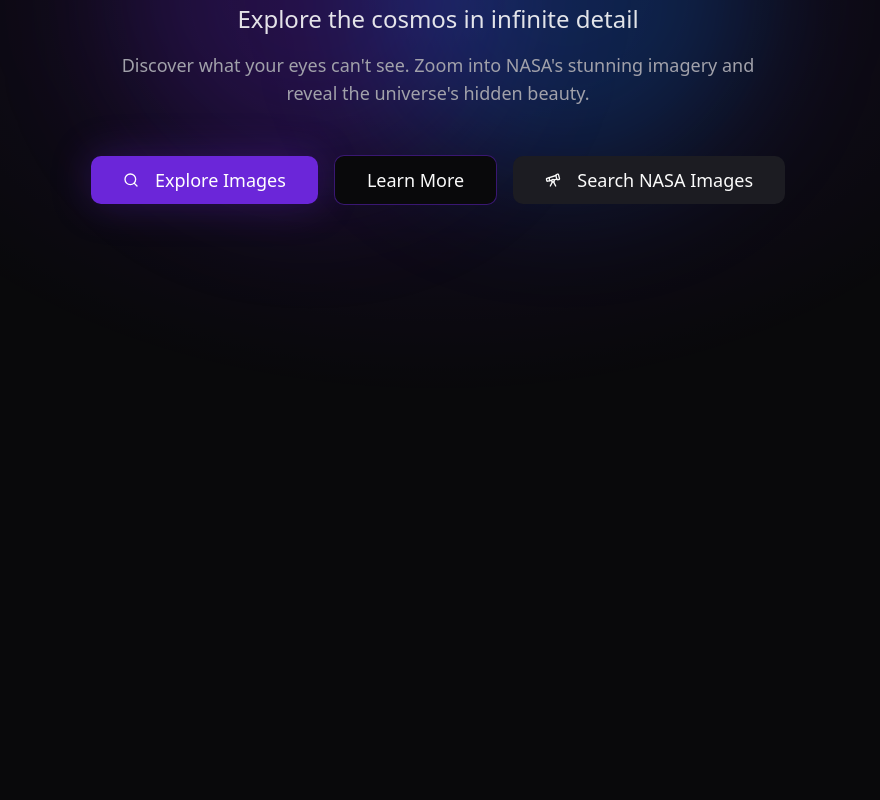
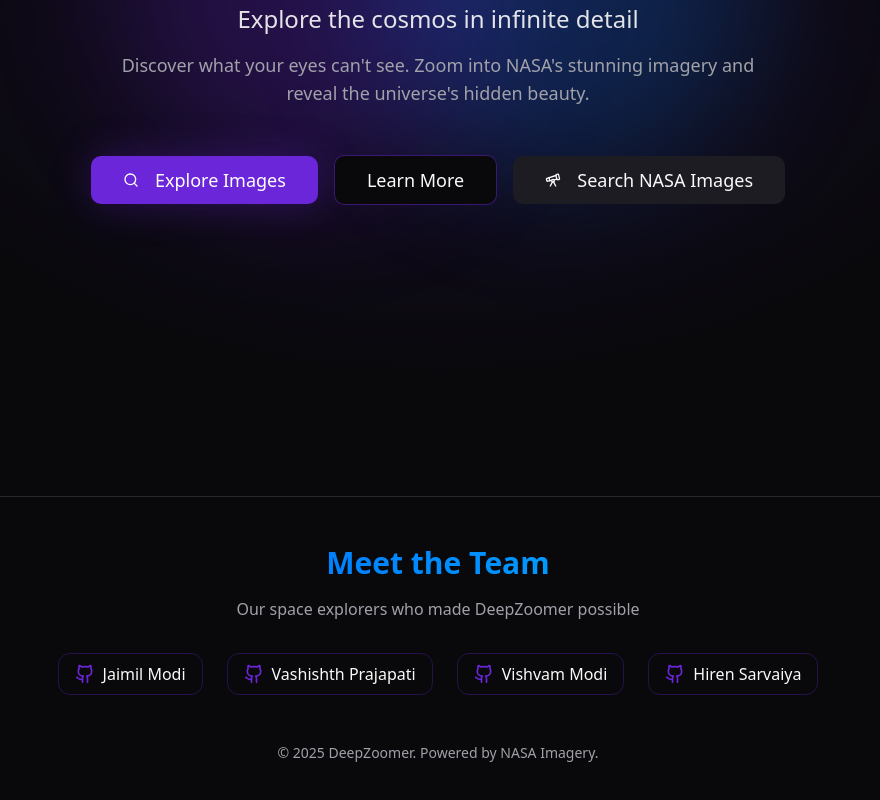
Before and after one commit to JaimilModi/Deep-Zoomer, a React (Vite) app: page / in a window 1280 px wide. Shown: the part 400-1200 px from the top of the page, without its empty margins (202-1082 px from the left). Before the commit the page ends 800 px from the top, so only its background shows below. Built offline with nearby package versions, Linux system fonts and the light colour scheme; the HTML template or start-up script is replaced by a standard one.

Commit message:
all done

```diff
--- a/src/App.tsx
+++ b/src/App.tsx
@@ -4,6 +4,8 @@ import { TooltipProvider } from "@/components/ui/tooltip";
 import { QueryClient, QueryClientProvider } from "@tanstack/react-query";
 import { BrowserRouter, Routes, Route } from "react-router-dom";
 import { Navigation } from "@/components/Navigation";
+import { Footer } from "@/components/Footer"; // <-- import Footer
+
 import Index from "./pages/Index";
 import Gallery from "./pages/Gallery";
 import Viewer from "./pages/Viewer";
@@ -40,6 +42,7 @@ const App = () => (
           <Route path="/high-res" element={<HighResViewer />} />
           <Route path="*" element={<NotFound />} />
         </Routes>
+        <Footer />
       </BrowserRouter>
     </TooltipProvider>
   </QueryClientProvider>
--- /dev/null
+++ b/src/components/Footer.tsx
@@ -0,0 +1,63 @@
+import { Github } from "lucide-react";
+
+export const Footer = () => {
+  return (
+    <footer className="relative bg-background border-t border-muted-foreground/20 mt-24">
+      <div className="container mx-auto px-6 py-12 text-center">
+        <h2 className="text-2xl md:text-3xl font-bold mb-4 bg-clip-text text-transparent bg-aurora-gradient animate-aurora bg-[length:200%_auto]">
+          Meet the Team
+        </h2>
+        <p className="text-muted-foreground mb-8">
+          Our space explorers who made DeepZoomer possible
+        </p>
+
+        <div className="flex justify-center flex-wrap gap-6">
+          {/* Team Member */}
+          <a
+            href="https://github.com/JaimilModi"
+            target="_blank"
+            rel="noopener noreferrer"
+            className="flex items-center gap-2 px-4 py-2 border border-primary/30 rounded-xl hover:bg-primary/10 hover:shadow-cosmic transition-all duration-300"
+          >
+            <Github className="w-5 h-5 text-primary" />
+            <span className="text-foreground font-medium">Jaimil Modi</span>
+          </a>
+
+          <a
+            href="https://github.com/vashishth-182"
+            target="_blank"
+            rel="noopener noreferrer"
+            className="flex items-center gap-2 px-4 py-2 border border-primary/30 rounded-xl hover:bg-primary/10 hover:shadow-cosmic transition-all duration-300"
+          >
+            <Github className="w-5 h-5 text-primary" />
+            <span className="text-foreground font-medium">Vashishth Prajapati</span>
+          </a>
+
+          <a
+            href="https://github.com/Vishvam2006"
+            target="_blank"
+            rel="noopener noreferrer"
+            className="flex items-center gap-2 px-4 py-2 border border-primary/30 rounded-xl hover:bg-primary/10 hover:shadow-cosmic transition-all duration-300"
+          >
+            <Github className="w-5 h-5 text-primary" />
+            <span className="text-foreground font-medium">Vishvam Modi</span>
+          </a>
+
+          <a
+            href="https://github.com/Hiren-Sarvaiya"
+            target="_blank"
+            rel="noopener noreferrer"
+            className="flex items-center gap-2 px-4 py-2 border border-primary/30 rounded-xl hover:bg-primary/10 hover:shadow-cosmic transition-all duration-300"
+          >
+            <Github className="w-5 h-5 text-primary" />
+            <span className="text-foreground font-medium">Hiren Sarvaiya</span>
+          </a>
+        </div>
+
+        <p className="text-sm text-muted-foreground mt-12">
+          &copy; {new Date().getFullYear()} DeepZoomer. Powered by NASA Imagery.
+        </p>
+      </div>
+    </footer>
+  );
+};
```
